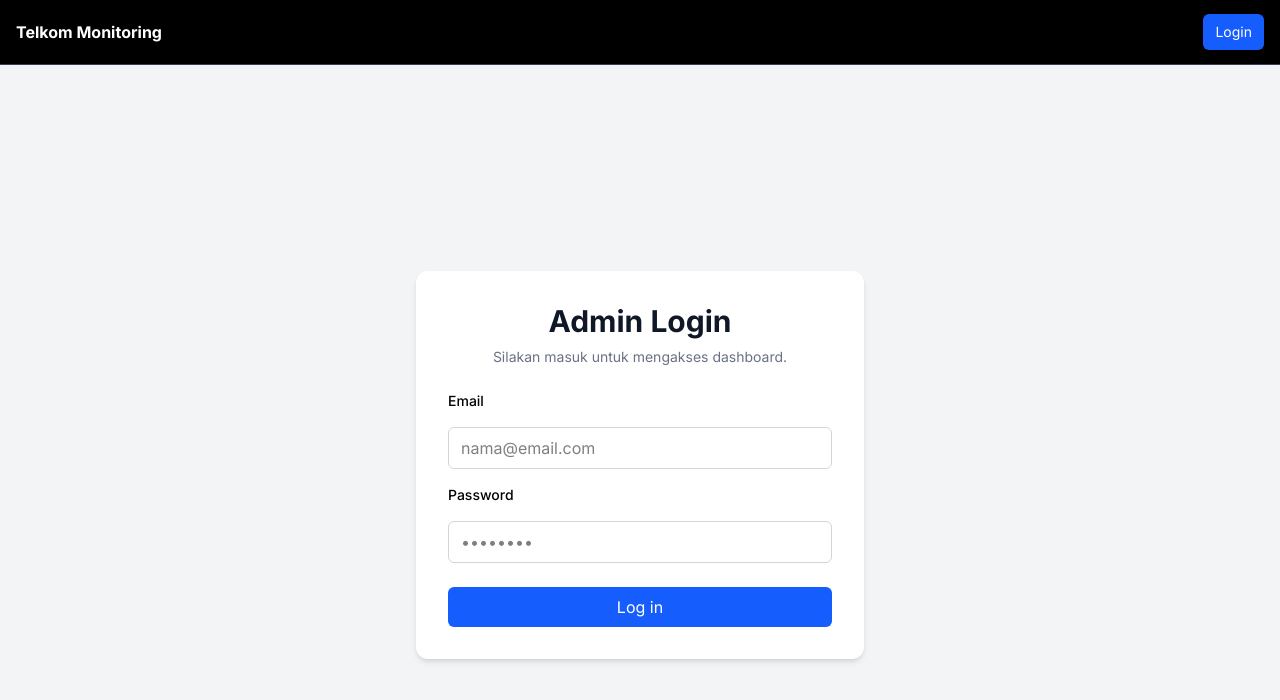
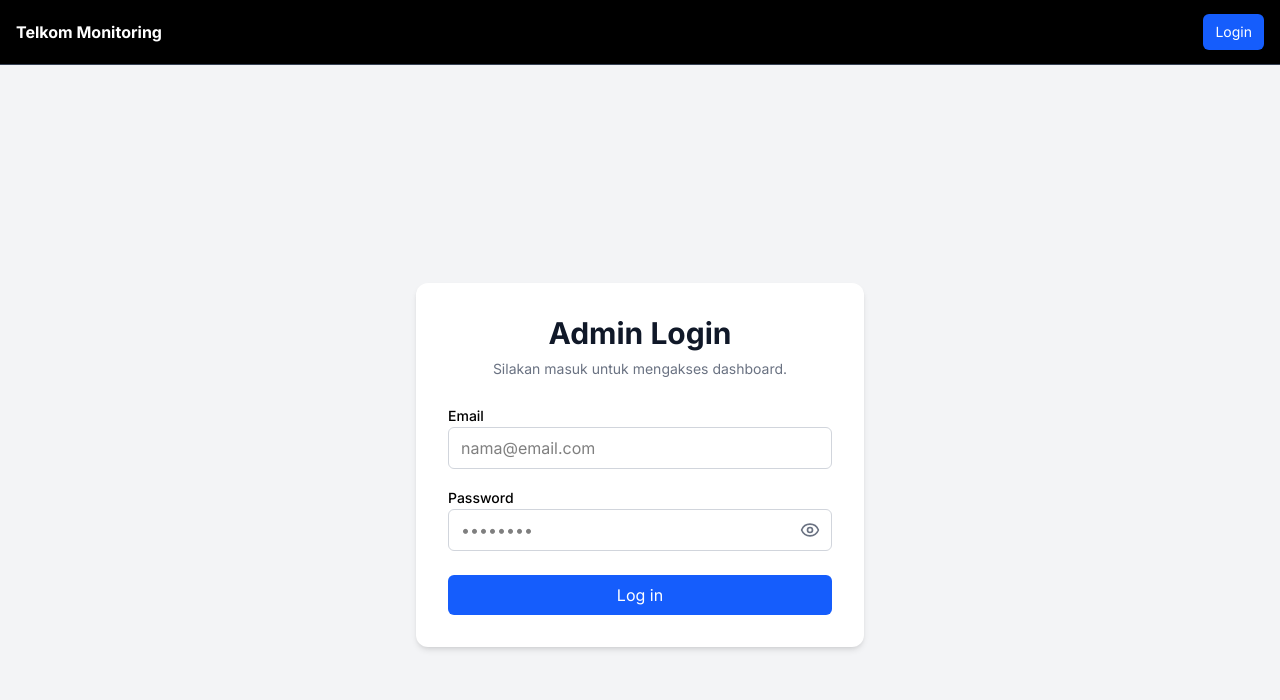
Before and after one commit to RafiuMahdaviqia/dashboard-telkom, a Next.js app: page /login in a window 1280 px wide. Shown: the top 700 px of the page. Built offline with nearby package versions, Linux system fonts and the light colour scheme; no server answers.

Commit message:
Penambahan Notifikasi Hot Toast & Auth

```diff
--- a/package.json
+++ b/package.json
@@ -16,6 +16,7 @@
     "next": "15.3.5",
     "react": "^19.0.0",
     "react-dom": "^19.0.0",
+    "react-hot-toast": "^2.5.2",
     "recharts": "^3.0.2"
   },
   "devDependencies": {
--- /dev/null
+++ b/src/app/actions.ts
@@ -0,0 +1,10 @@
+'use server'
+import { createClient } from '@/utils/supabase/server'
+import { redirect } from 'next/navigation'
+
+export async function signOut() {
+  const supabase = await createClient()
+  await supabase.auth.signOut()
+  // Tambahkan pesan ke URL
+  return redirect('/login?message=Logout berhasil!')
+}
--- /dev/null
+++ b/src/app/auth/callback/route.ts
@@ -0,0 +1,20 @@
+import { createClient } from '@/utils/supabase/server' // Pastikan ini path yang benar
+import { NextResponse } from 'next/server'
+import type { NextRequest } from 'next/server'
+
+export async function GET(request: NextRequest) {
+  const { searchParams, origin } = new URL(request.url)
+  const code = searchParams.get('code')
+
+  if (code) {
+    const supabase = await createClient()
+    const { error } = await supabase.auth.exchangeCodeForSession(code)
+    if (!error) {
+      // Jika berhasil, arahkan ke halaman reset password
+      return NextResponse.redirect(`${origin}/reset-password`)
+    }
+  }
+
+  // Jika gagal, kembali ke login dengan pesan error
+  return NextResponse.redirect(`${origin}/login?message=Gagal melakukan autentikasi`)
+}
--- a/src/app/layout.tsx
+++ b/src/app/layout.tsx
@@ -1,22 +1,44 @@
 import type { Metadata } from "next";
-import { Inter } from "next/font/google";
+import { Inter as FontSans } from "next/font/google"; // Menggunakan alias untuk kejelasan
 import "./globals.css";
 import UserNav from "@/components/UserNav";
 import React from "react";
+import { Toaster } from "react-hot-toast";
+import { createClient } from "@/utils/supabase/server";
+import { ToastNotifier } from "@/components/ToastNotifier";
 
-const inter = Inter({ subsets: ["latin"] });
-export const metadata: Metadata = { title: "Dashboard Monitoring BTS" };
+// Ganti nama variabel font agar tidak bentrok
+const fontSans = FontSans({
+  subsets: ["latin"],
+  variable: "--font-sans",
+});
 
-export default function RootLayout({ children }: { children: React.ReactNode }) {
+export const metadata: Metadata = {
+  title: "Dashboard Monitoring BTS",
+  description: "Aplikasi monitoring untuk PT Telkom Indonesia",
+};
+
+export default async function RootLayout({
+  children,
+}: Readonly<{
+  children: React.ReactNode;
+}>) {
+  // --- PERBAIKAN 1: Tambahkan 'await' di sini ---
+  const supabase = await createClient();
+  const {
+    data: { user },
+  } = await supabase.auth.getUser();
+
   return (
     <html lang="en">
-      <body className={inter.className}>
+      {/* --- PERBAIKAN 2: Gunakan nama variabel font yang benar --- */}
+      <body className={fontSans.className}>
+        <Toaster position="top-center" />
+        <ToastNotifier />
         <header className="sticky top-0 z-10 w-full border-b border-gray-700 bg-black">
           <div className="container mx-auto flex h-16 items-center justify-between px-4 text-white">
             <div className="font-bold">Telkom Monitoring</div>
-            <React.Suspense fallback={<div className="h-9 w-20 animate-pulse rounded-md bg-gray-800" />}>
-              <UserNav />
-            </React.Suspense>
+            <UserNav email={user?.email} />
           </div>
         </header>
         {children}
--- a/src/app/login/actions.ts
+++ b/src/app/login/actions.ts
@@ -1,17 +1,20 @@
-'use server';
-import { createClient } from '@/utils/supabase/server';
-import { redirect } from 'next/navigation';
+'use server'
+import { createClient } from '@/utils/supabase/server'
+import { redirect } from 'next/navigation'
 
-export async function login(formData: FormData) {
-  const supabase = await createClient();
-  const email = formData.get('email') as string;
-  const password = formData.get('password') as string;
+export async function login(prevState: any, formData: FormData) {
+  const email = formData.get('email') as string
+  const password = formData.get('password') as string
+  const supabase = await createClient()
 
-
-  const { error } = await supabase.auth.signInWithPassword({ email, password });
+  const { error } = await supabase.auth.signInWithPassword({
+    email,
+    password,
+  })
 
   if (error) {
-    return { error: 'Email atau password salah.' };
+    return { message: 'Email atau password salah.' }
   }
-  return redirect('/');
+  // Tambahkan pesan ke URL
+  return redirect('/?message=Login berhasil!')
 }
--- a/src/app/login/login-form.tsx
+++ b/src/app/login/login-form.tsx
@@ -1,30 +1,90 @@
-'use client';
-import { useState } from 'react';
-import { login } from './actions';
+'use client'
+
+import { useActionState } from 'react'
+import { useFormStatus } from 'react-dom'
+import { useState, useEffect } from 'react' // Impor useEffect
+import { login } from './actions'
+import { Eye, EyeOff } from 'lucide-react'
+import { toast } from 'react-hot-toast' // Impor toast
+
+const initialState = {
+  message: '',
+}
+
+function LoginButton() {
+  const { pending } = useFormStatus()
+  return (
+    <button
+      type="submit"
+      className="mt-2 w-full rounded-md bg-blue-600 px-4 py-2 text-white hover:bg-blue-700 disabled:bg-gray-400 disabled:cursor-not-allowed"
+      aria-disabled={pending}
+      disabled={pending}
+    >
+      {pending ? 'Mencoba login...' : 'Log in'}
+    </button>
+  )
+}
 
 export function LoginForm() {
-  const [error, setError] = useState<string | null>(null);
+  const [state, formAction] = useActionState(login, initialState)
+  const [showPassword, setShowPassword] = useState(false)
 
-  const handleSubmit = async (event: React.FormEvent<HTMLFormElement>) => {
-    event.preventDefault();
-    const formData = new FormData(event.currentTarget);
-    const result = await login(formData);
-
-    if (result?.error) {
-      setError(result.error);
+  // --- TAMBAHAN UNTUK MEMICU TOAST SAAT ADA ERROR ---
+  useEffect(() => {
+    if (state?.message) {
+      toast.error(state.message, {
+        icon: '🚨',
+        style: {
+          borderRadius: '10px',
+          background: '#333', // Latar belakang gelap
+          color: '#fff',      // Teks putih
+        },
+      });
     }
-  };
+  }, [state]); // Jalankan efek ini setiap kali 'state' berubah
 
   return (
-    <form onSubmit={handleSubmit} className="flex w-full flex-col gap-4">
-      <label className="text-sm font-medium text-black">Email</label>
-      <input className="rounded-md border border-gray-300 px-3 py-2 text-black" name="email" placeholder="nama@email.com" required />
-      <label className="text-sm font-medium text-black">Password</label>
-      <input className="rounded-md border border-gray-300 px-3 py-2 text-black" type="password" name="password" placeholder="••••••••" required />
-      <button className="mt-2 rounded-md bg-blue-600 px-4 py-2 text-white hover:bg-blue-700">
-        Log in
-      </button>
-      {error && <p className="text-center text-sm text-red-500">{error}</p>}
+    <form action={formAction} className="flex w-full flex-col gap-4">
+      <div>
+        <label className="text-sm font-medium text-black" htmlFor="email">
+          Email
+        </label>
+        <input
+          className="w-full rounded-md border border-gray-300 px-3 py-2 text-black"
+          id="email"
+          name="email"
+          placeholder="nama@email.com"
+          required
+        />
+      </div>
+
+      <div>
+        <label className="text-sm font-medium text-black" htmlFor="password">
+          Password
+        </label>
+        <div className="relative">
+          <input
+            className="w-full rounded-md border border-gray-300 px-3 py-2 text-black"
+            type={showPassword ? 'text' : 'password'}
+            id="password"
+            name="password"
+            placeholder="••••••••"
+            required
+          />
+          <button
+            type="button"
+            onClick={() => setShowPassword(!showPassword)}
+            className="absolute inset-y-0 right-0 flex items-center pr-3 text-gray-500 hover:text-gray-800"
+            aria-label={showPassword ? "Sembunyikan password" : "Tampilkan password"}
+          >
+            {showPassword ? <EyeOff size={20} /> : <Eye size={20} />}
+          </button>
+        </div>
+      </div>
+
+      <LoginButton />
+
+      {/* Pesan error di bawah form sekarang kita HAPUS */}
     </form>
-  );
+  )
 }
--- /dev/null
+++ b/src/components/ToastNotifier.tsx
@@ -0,0 +1,30 @@
+'use client'
+
+import { useEffect } from 'react'
+import { useSearchParams } from 'next/navigation'
+import { toast } from 'react-hot-toast'
+
+export function ToastNotifier() {
+  const searchParams = useSearchParams()
+
+  useEffect(() => {
+    // Cek apakah ada parameter 'message' di URL
+    const message = searchParams.get('message')
+    if (message) {
+      // Tampilkan notifikasi sukses dan hapus pesan dari URL
+      toast.success(message)
+      // Menghapus parameter dari URL agar tidak muncul lagi saat refresh
+      window.history.replaceState(null, '', window.location.pathname)
+    }
+
+    // Cek apakah ada parameter 'error' di URL
+    const error = searchParams.get('error')
+    if (error) {
+      toast.error(error)
+      window.history.replaceState(null, '', window.location.pathname)
+    }
+  }, [searchParams])
+
+  // Komponen ini tidak menampilkan apa-apa, hanya menjalankan logika
+  return null
+}
--- a/src/utils/supabase/middleware.ts
+++ /dev/null
@@ -1,29 +0,0 @@
-import { createServerClient, type CookieOptions } from '@supabase/ssr'
-import { NextResponse, type NextRequest } from 'next/server'
-
-export const createClient = (request: NextRequest) => {
-  let response = NextResponse.next({
-    request: { headers: request.headers },
-  })
-
-  const supabase = createServerClient(
-    process.env.NEXT_PUBLIC_SUPABASE_URL!,
-    process.env.NEXT_PUBLIC_SUPABASE_ANON_KEY!,
-    {
-      cookies: {
-        get(name: string) { return request.cookies.get(name)?.value },
-        set(name: string, value: string, options: CookieOptions) {
-          request.cookies.set({ name, value, ...options })
-          response = NextResponse.next({ request: { headers: request.headers }})
-          response.cookies.set({ name, value, ...options })
-        },
-        remove(name: string, options: CookieOptions) {
-          request.cookies.set({ name, value: '', ...options })
-          response = NextResponse.next({ request: { headers: request.headers }})
-          response.cookies.set({ name, value: '', ...options })
-        },
-      },
-    }
-  )
-  return { supabase, response }
-}
--- a/src/utils/supabase/server.ts
+++ b/src/utils/supabase/server.ts
@@ -3,7 +3,7 @@ import { cookies } from 'next/headers'
 
 // Fungsi ini sekarang bersifat async
 export const createClient = async () => {
-  // Kita 'await' cookies() di sini untuk mendapatkan nilainya
+  // Gunakan await untuk mendapatkan cookie store
   const cookieStore = await cookies()
 
   return createServerClient(
```
Also changed, not shown: src/components/UserNav.tsx (+69 -20 lines), src/middleware.ts (+34 -5 lines), 1 other file (tests, documents, lock files or other folders).
